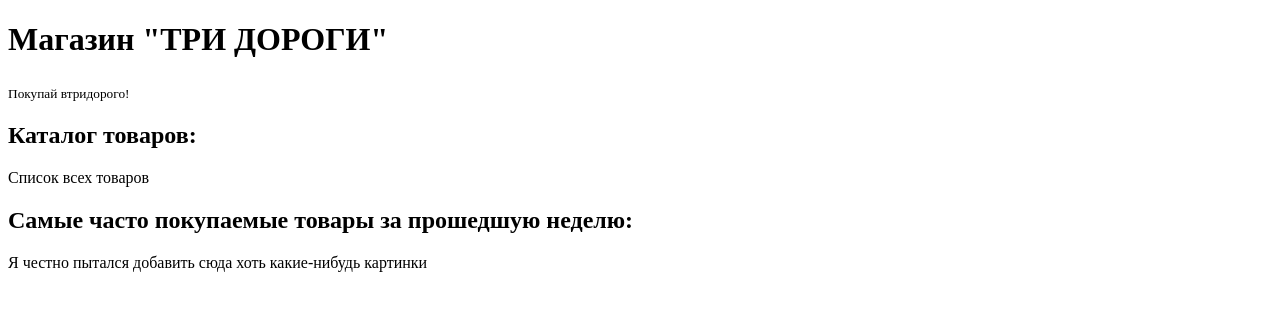
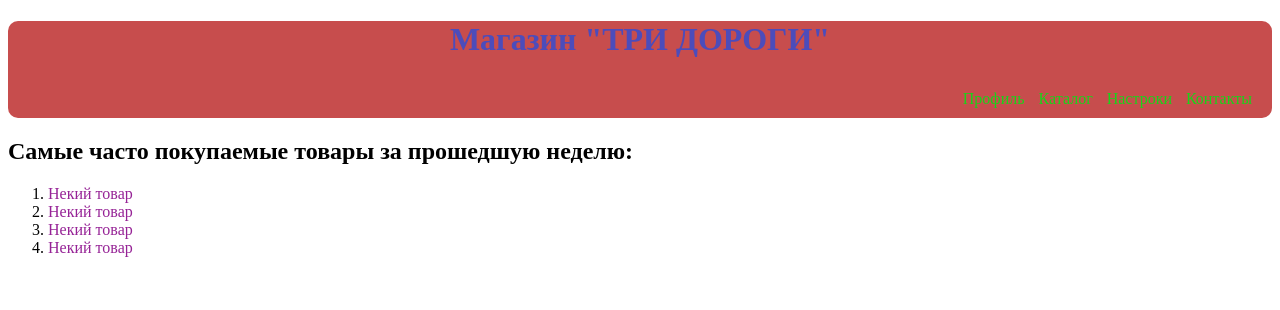
Before and after one commit to Vladislav005/first, a plain HTML site: page index.html in a window 1280 px wide. Drawn offline with Linux system fonts and the light colour scheme.

Commit message:
New main page

```diff
--- /dev/null
+++ b/css/index.css
@@ -0,0 +1,26 @@
+.menu {
+    list-style: none;
+    padding: 10px;
+    text-align: end;
+}
+.menu-item {
+    display: inline-block;
+    margin-right: 10px;
+}
+header {
+    background-color:rgb(199, 77, 77);
+    border-bottom-right-radius: 25px;
+    border-radius: 10px;
+}
+.up {
+    text-decoration: none;
+    color: rgb(25, 211, 25) ;
+}
+h1{
+    text-align: center;
+    color: rgb(76, 76, 187);
+}
+.usual{
+    text-decoration: none;
+    color: rgb(150, 35, 150) ;
+}
--- a/index.html
+++ b/index.html
@@ -4,14 +4,24 @@
  <meta charset="UTF-8">
 
  <title>Веб-магазин. Основная страница</title>
+ <link rel="stylesheet" href="css/index.css">
 </head>
 <body>
-    <h1> Магазин "ТРИ ДОРОГИ"</h1>
-    <sub>Покупай втридорого!</sub>
-    <h2>Каталог товаров:
-    </h2>
-    <p>Список всех товаров</p>
+    <header>
+        <h1> Магазин "ТРИ ДОРОГИ"</h1>
+        <ul class="menu">
+            <li class="menu-item"><a class="up" href="#">Профиль</a></li>
+            <li class="menu-item"><a class="up" href="catalogue.html">Каталог</a></li>
+            <li class="menu-item"><a class="up" href="#">Настроки</a></li>
+            <li class="menu-item"><a class="up" href="#">Контакты</a></li>
+        </ul>
+    </header>
     <h2>Самые часто покупаемые товары за прошедшую неделю:</h2>
-    <p>Я честно пытался добавить сюда хоть какие-нибудь картинки</p>
+    <ol>
+            <li><a class="usual" href="page.html">Некий товар</a></li>
+            <li><a class="usual" href="page.html">Некий товар</a></li>
+            <li><a class="usual" href="page.html">Некий товар</a></li>
+            <li><a class="usual" href="page.html">Некий товар</a></li>
+    </ol>
 </body>
 </html>
```
